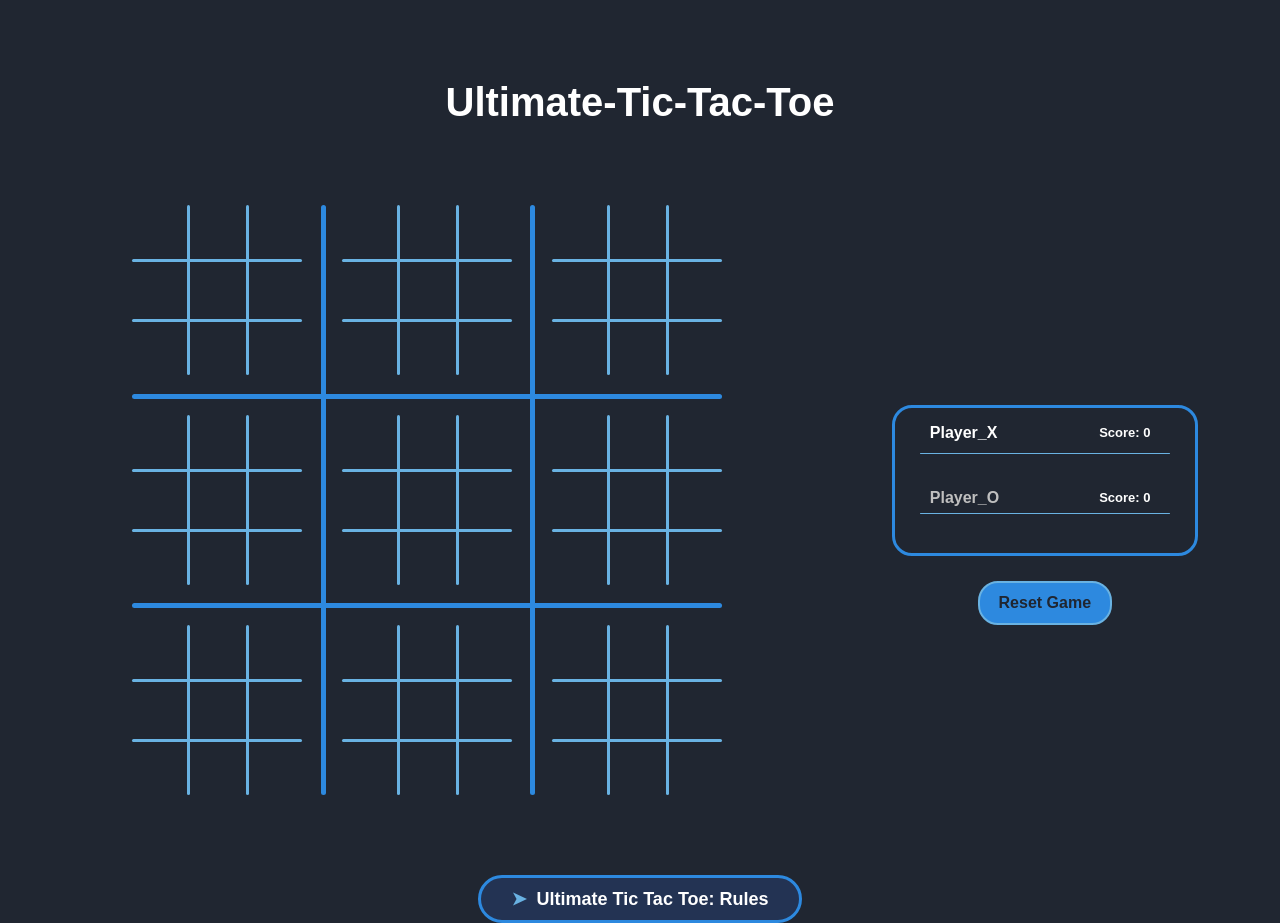
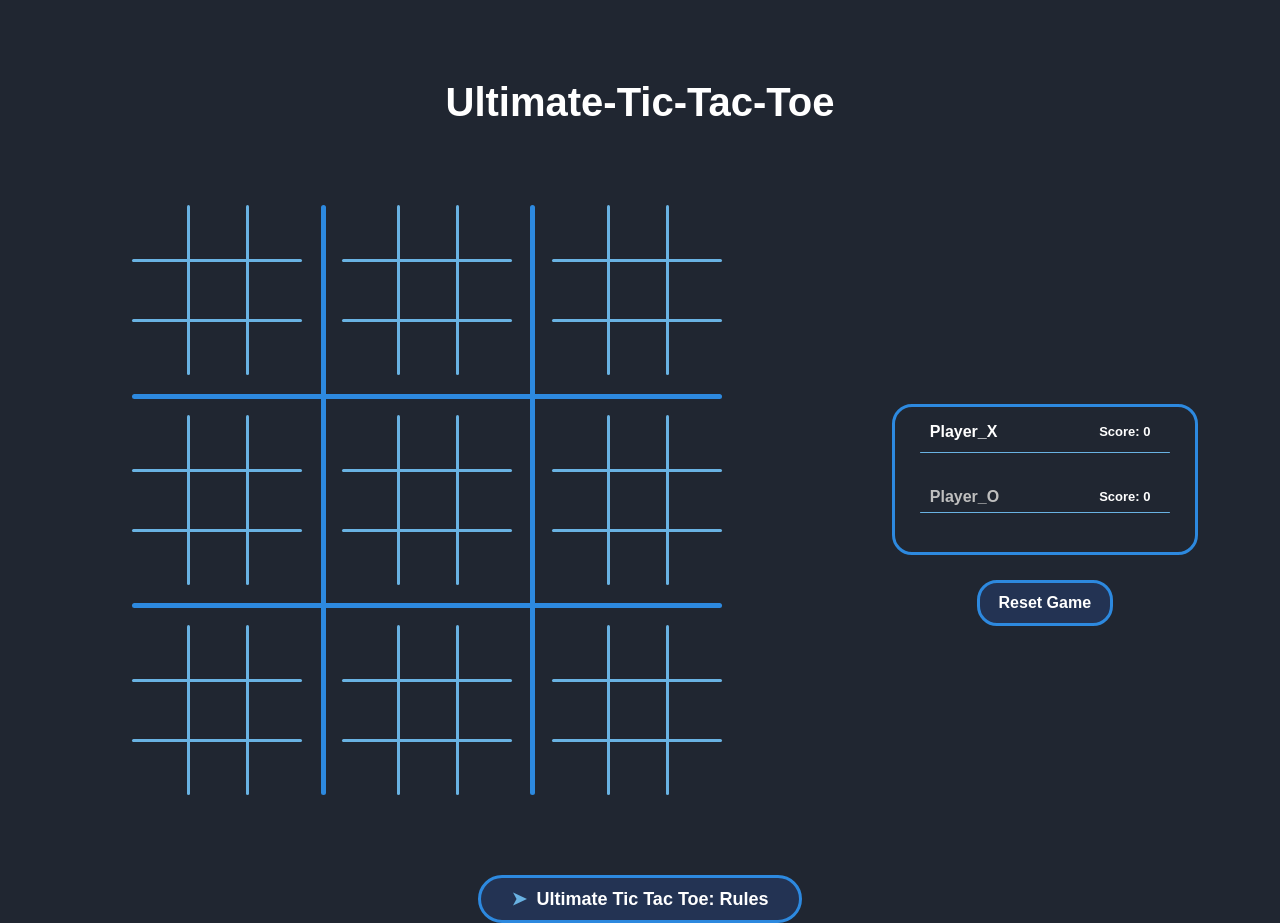
Before and after one commit to 12mihai05/Ultimate-Tic-Tac-Toe, a React (Vite) app in the folder Ultimate-Tic-Tac-Toe/: page / in a window 1280 px wide. Built offline with nearby package versions, Linux system fonts and the light colour scheme.

Commit message:
last local mvp 3

```diff
--- a/Ultimate-Tic-Tac-Toe/src/App.css
+++ b/Ultimate-Tic-Tac-Toe/src/App.css
@@ -129,13 +129,18 @@ body {
 .reset-btn{
   width: 130px;
   height: 40px;
-  background-color: rgb(45, 137, 223);
+  background-color: hsl(219, 41%, 23%);
   margin-top: 25px;
   border-radius: 20px;
-  border: 2px solid hsl(204, 68%, 65%);
+  border: 3px solid #2d89df;
   text-align: center;
   align-content: center;
   font-weight: bold;
-  color: hsl(220, 21%, 16%);
+  color: white;
   cursor: pointer;
+  transition: transform 0.2s ease;
 }
+
+.reset-btn:active {
+  transform: scale(0.95);
+}
--- a/Ultimate-Tic-Tac-Toe/src/App.jsx
+++ b/Ultimate-Tic-Tac-Toe/src/App.jsx
@@ -166,6 +166,16 @@ function App() {
     return () => window.removeEventListener('resize', adjustScale);
   }, []);
 
+  useEffect(() => {
+    const handleBeforeUnload = (event) => {
+      event.preventDefault();
+      event.returnValue = "";
+      return "";
+    };
+
+    window.addEventListener("beforeunload", handleBeforeUnload);
+    return () => window.removeEventListener("beforeunload", handleBeforeUnload);
+  }, []);
 
   return (
     <div ref={containerRef} className='container'>
```
